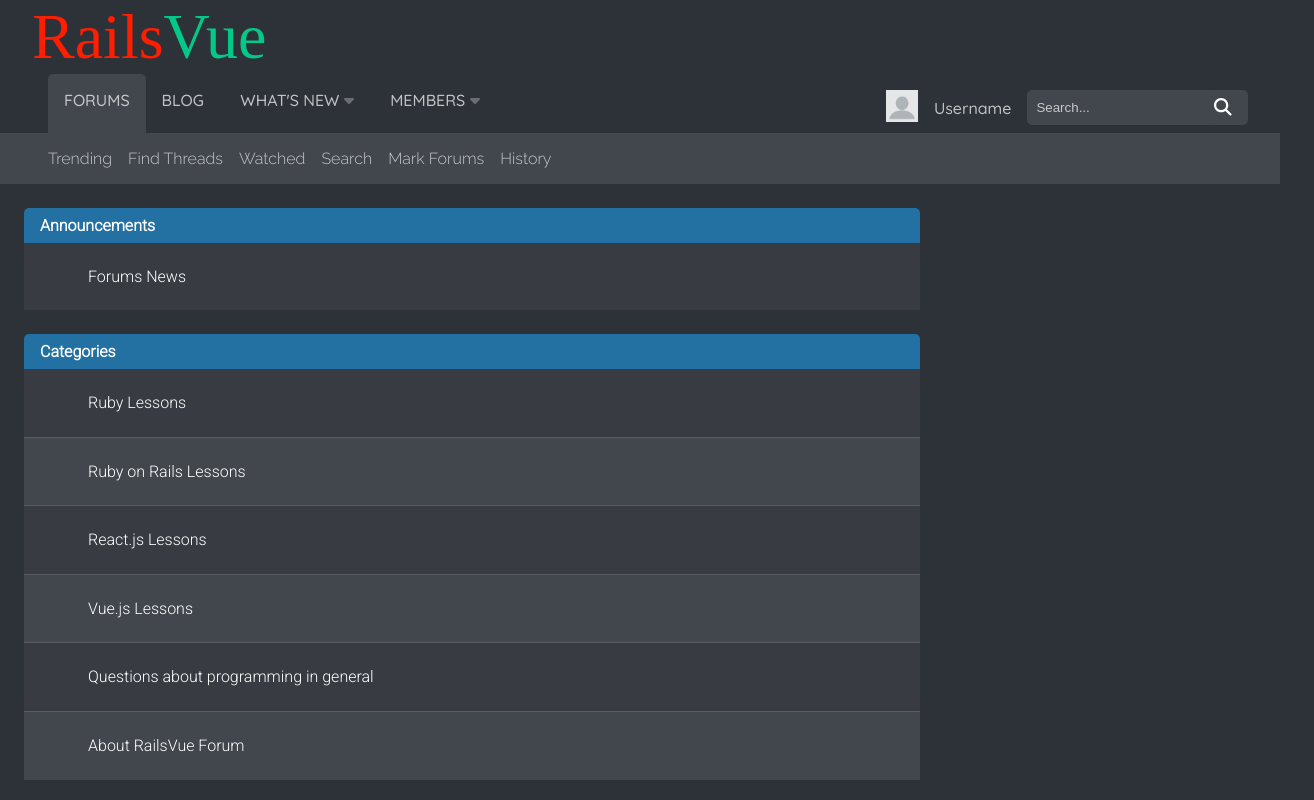
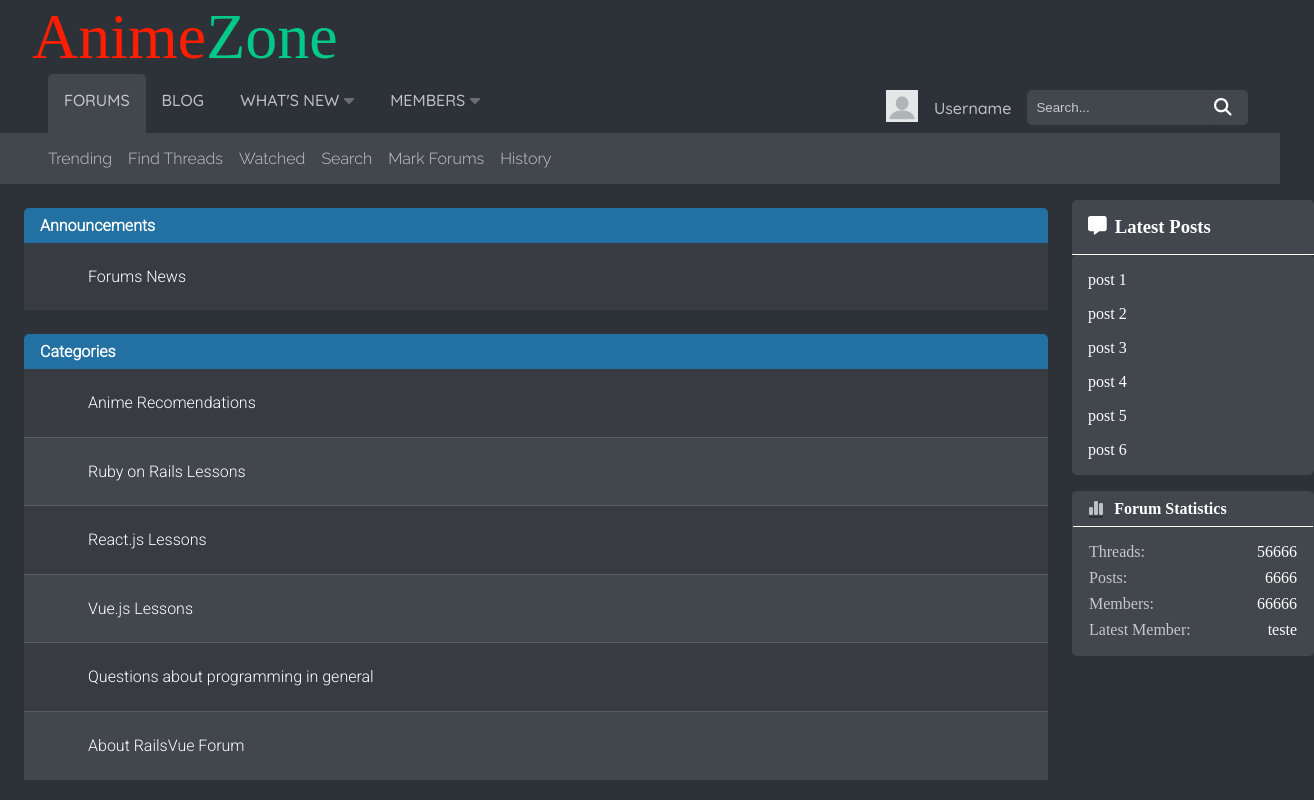
Before and after one commit to Rubykami/railsvueforum-Vuejs, a Vue app: page / in a window 1280 px wide. Shown: the top 800 px of the page, 1314 px wide, since content can reach past the window. Built offline with nearby package versions, Linux system fonts and the light colour scheme; a web font is replaced by a local one.

Commit message:
finished forum page and eslint configuration

```diff
--- a/package.json
+++ b/package.json
@@ -24,6 +24,8 @@
   "devDependencies": {
     "@rushstack/eslint-patch": "^1.1.4",
     "@types/node": "^18.11.12",
+    "@typescript-eslint/eslint-plugin": "^5.53.0",
+    "@typescript-eslint/parser": "^5.53.0",
     "@vitejs/plugin-vue": "^4.0.0",
     "@vitejs/plugin-vue-jsx": "^3.0.0",
     "@vue/cli-plugin-vuex": "~5.0.0",
@@ -31,7 +33,7 @@
     "@vue/eslint-config-typescript": "^11.0.0",
     "@vue/tsconfig": "^0.1.3",
     "eslint": "^8.22.0",
-    "eslint-plugin-vue": "^9.3.0",
+    "eslint-plugin-vue": "^9.9.0",
     "npm-run-all": "^4.1.5",
     "prettier": "^2.7.1",
     "sass": "^1.58.0",
--- /dev/null
+++ b/src/components/ForumStatistics.vue
@@ -0,0 +1,146 @@
+<template>
+  <section class="main__forumstatisticssection">
+    <h1 class="main__forumstatisticssection__title">
+      <span class="main__forumstatisticssection__title__spanicon">
+        <font-awesome-icon
+          class="main__forumstatisticssection__title__icon"
+          icon="fa-solid fa-chart-simple"
+        />
+      </span>
+      <span class="main__forumstatisticssection__title__spantext">
+        Forum Statistics
+      </span>
+    </h1>
+    <div class="main__forumstatisticssection__threadsdiv">
+      <span class="main__forumstatisticssection__threadsdiv__threadstext">
+        Threads:
+      </span>
+      <span class="main__forumstatisticssection__threadsdiv__threadsvalue">
+        56666
+      </span>
+    </div>
+    <div class="main__forumstatisticssection__postsdiv">
+      <span class="main__forumstatisticssection__postsdiv__poststext">
+        Posts:
+      </span>
+      <span class="main__forumstatisticssection__postsdiv__postsvalue">
+        6666
+      </span>
+    </div>
+    <div class="main__forumstatisticssection__membersdiv">
+      <span class="main__forumstatisticssection__membersdiv__memberstext">
+        Members:
+      </span>
+      <span class="main__forumstatisticssection__membersdiv__membersvalue">
+        66666
+      </span>
+    </div>
+    <div class="main__forumstatisticssection__latestmemberdiv">
+      <span
+        class="main__forumstatisticssection__latestmemberdiv__latestmembertext"
+      >
+        Latest Member:
+      </span>
+      <span
+        class="main__forumstatisticssection__latestmemberdiv__latestmembername"
+      >
+        teste
+      </span>
+    </div>
+  </section>
+</template>
+
+<script setup lang="ts"></script>
+
+<style lang="scss" scoped>
+.main__forumstatisticssection {
+  border: 1px solid #42464d;
+  margin-top: 1rem;
+  border-radius: 5px 5px 5px 5px;
+
+  &__title {
+    background-color: #42464d;
+    font-size: 1rem;
+    display: flex;
+    gap: 0.7rem;
+    width: 15rem;
+    padding: 0.5rem;
+    padding-left: 1rem;
+    color: white;
+    border-bottom: 1px solid white;
+    &__spantext {
+        background-color: #42464d;
+    }
+    &__icon {
+      color: #bcc0c7;
+      background-color: #42464d;
+    }
+  }
+  &__threadsdiv {
+    background-color: #42464d;
+    display: flex;
+    justify-content: space-between;
+    padding: 0.25rem;
+    padding-left: 1rem;
+    padding-right: 1rem;
+    color: white;
+    padding-top: 1rem;
+    &__threadstext {
+        background-color: #42464d;
+        color: rgba(white, 0.7);
+    }
+    &__threadsvalue {
+        background-color: #42464d;
+    }
+  }
+  &__membersdiv {
+    background-color: #42464d;
+    display: flex;
+    justify-content: space-between;
+    padding: 0.25rem;
+    padding-left: 1rem;
+    padding-right: 1rem;
+    color: white;
+    &__memberstext {
+        background-color: #42464d;
+        color: rgba(white, 0.7);
+    }
+    &__membersvalue {
+        background-color: #42464d;
+    }
+  }
+  &__latestmemberdiv {
+    background-color: #42464d;
+    display: flex;
+    justify-content: space-between;
+    padding: 0.25rem;
+    padding-left: 1rem;
+    padding-right: 1rem;
+    color: white;
+    padding-bottom: 1rem;
+    &__latestmembertext {
+        background-color: #42464d;
+        color: rgba(white, 0.7);
+    }
+    &__latestmembername {
+        background-color: #42464d;
+    }
+  }
+  &__postsdiv {
+    background-color: #42464d;
+    display: flex;
+    justify-content: space-between;
+    padding: 0.25rem;
+    padding-left: 1rem;
+    padding-right: 1rem;
+    color: white;
+    &__poststext {
+        background-color: #42464d;
+        color: rgba(white, 0.7);
+    }
+    &__postsvalue {
+        background-color: #42464d;
+    }
+  }
+}
+</style>
--- a/src/components/ForumThreads.vue
+++ b/src/components/ForumThreads.vue
@@ -75,7 +75,6 @@
 </template>
 
 <script setup lang="ts">
-import { ref } from "vue";
 import ThreadsDivisions from "./ThreadsDivisions.vue";
 
 const props = defineProps({
@@ -97,7 +96,7 @@
 <style lang="scss" scoped>
 .main {
   &__forumdivisionsection {
-    width: 70vw;
+    width: 80vw;
     margin: 1.5rem;
   }
   &__forumdivision__title {
--- a/src/components/Header.vue
+++ b/src/components/Header.vue
@@ -1,8 +1,8 @@
 <template>
   <header class="header">
     <section class="header__logodiv">
-      <span class="header__logodiv__rails"> Rails </span>
-      <span class="header__logodiv__vue"> Vue </span>
+      <span class="header__logodiv__anime"> Anime </span>
+      <span class="header__logodiv__zone"> Zone </span>
     </section>
     <nav class="header__firstnav">
       <div class="header__firstnav__linksdiv">
@@ -86,8 +86,8 @@
 import { onMounted, ref } from "vue";
 import Link from "./Link.vue";
 
-const whatsnewoptions = ref(null);
-const membersoptions = ref(null);
+const whatsnewoptions: any = ref(null);
+const membersoptions: any = ref(null);
 
 const ShowWhatsnew = () => {
   if (whatsnewoptions.value.style.display === "none") {
@@ -188,9 +188,8 @@
     to: "#",
     Text: "BLOG",
     id: 2,
-  }
+  },
 ];
-
 </script>
 
 <style scoped lang="scss">
@@ -355,11 +354,11 @@
     font-size: 4rem;
     background-color: #2d3238;
     display: flex;
-    &__rails {
+    &__anime {
       background-color: #2d3238;
       color: #ff1e00;
     }
-    &__vue {
+    &__zone {
       color: #03c988;
       background-color: #2d3238;
     }
--- /dev/null
+++ b/src/components/Latestposts.vue
@@ -0,0 +1,55 @@
+<template>
+  <section class="main__latestpostssection">
+    <h1 class="main__latestpostssection__title">
+      <font-awesome-icon
+        class="main__latestpostssection__title__icon"
+        icon="fa-solid fa-message"
+      />
+      <span class="main__latestpostssection__title__text"> Latest Posts </span>
+    </h1>
+    <div class="main__latestpostssection__postsdiv">
+      <div class="main__latestpostssection__postsdiv__post">post 1</div>
+      <div class="main__latestpostssection__postsdiv__post">post 2</div>
+      <div class="main__latestpostssection__postsdiv__post">post 3</div>
+      <div class="main__latestpostssection__postsdiv__post">post 4</div>
+      <div class="main__latestpostssection__postsdiv__post">post 5</div>
+      <div class="main__latestpostssection__postsdiv__post">post 6</div>
+    </div>
+  </section>
+</template>
+
+<script setup lang="ts"></script>
+
+<style lang="scss" scoped>
+.main__latestpostssection {
+  margin-top: 1rem;
+  &__title {
+    border-radius: 5px 5px 0px 0px;
+    padding: 1rem;
+    background-color: #42464d;
+    border-bottom: 1px solid white;
+    display: flex;
+    gap: 0.5rem;
+    &__text {
+      background-color: #42464d;
+      color: white;
+    }
+    &__icon {
+      background-color: #42464d;
+      color: white;
+    }
+  }
+  &__postsdiv {
+    border-radius: 5px 5px 5px 5px;
+    padding: 1rem;
+    background-color: #42464d;
+    gap: 1rem;
+    display: flex;
+    flex-direction: column;
+    color: white;
+    &__post {
+      background-color: #42464d;
+    }
+  }
+}
+</style>
--- a/src/main.ts
+++ b/src/main.ts
@@ -1,21 +1,24 @@
+/* eslint-disable linebreak-style */
 import { createApp } from "vue";
 import App from "./App.vue";
 import router from "./router";
-import store from "./store";
 import { library } from "@fortawesome/fontawesome-svg-core";
 import { FontAwesomeIcon } from "@fortawesome/vue-fontawesome";
-import { faCaretDown } from "@fortawesome/free-solid-svg-icons"
-import { faMagnifyingGlass } from "@fortawesome/free-solid-svg-icons"
+import { faCaretDown, faChartSimple, faMessage } from "@fortawesome/free-solid-svg-icons";
+import { faMagnifyingGlass } from "@fortawesome/free-solid-svg-icons";
 import ForumThreads from "./components/ForumThreads.vue";
 import ThreadsDivisions from "./components/ThreadsDivisions.vue";
+import ForumStatistics from "./components/ForumStatistics.vue";
+import LatestPosts from "./components/Latestposts.vue";
 
 
 const app = createApp(App).component("font-awesome-icon", FontAwesomeIcon);
-library.add(faCaretDown, faMagnifyingGlass);
+library.add(faCaretDown, faMagnifyingGlass, faChartSimple, faMessage);
 
 app.use(router);
-app.use(store);
-app.component("ForumThreads", ForumThreads)
-app.component("ThreadsDivisions", ThreadsDivisions)
+app.component("ForumThreads", ForumThreads);
+app.component("ThreadsDivisions", ThreadsDivisions);
+app.component("ForumStatistics", ForumStatistics);
+app.component("LatestPosts", LatestPosts);
 
 app.mount("#app");
--- a/src/views/ForumsView.vue
+++ b/src/views/ForumsView.vue
@@ -1,38 +1,71 @@
 <template>
   <main class="main">
-    <ForumThreads :showfirstdivision="true" :showseconddivision="false" :showthirddivision="false" Title="Announcements">
+    <div>
+      <ForumThreads
+        :showfirstdivision="true"
+        :showseconddivision="false"
+        :showthirddivision="false"
+        Title="Announcements"
+      >
         <template v-slot:firstthread> Forums News </template>
       </ForumThreads>
 
-    <ForumThreads Title="Categories" :showfirstdivision="false" :showthirddivision="true" :showseconddivision="false">
-      <template v-slot:firstlinethirdmultilink> Ruby Lessons </template>
-      <template v-slot:secondlinethirdmultilink> Ruby on Rails Lessons </template>
+      <ForumThreads
+        Title="Categories"
+        :showfirstdivision="false"
+        :showthirddivision="true"
+        :showseconddivision="false"
+      >
+        <template v-slot:firstlinethirdmultilink>
+          Anime Recomendations
+        </template>
+        <template v-slot:secondlinethirdmultilink>
+          Ruby on Rails Lessons
+        </template>
         <template v-slot:thirdlinethirdmultilink> React.js Lessons </template>
         <template v-slot:fourthlinethirdmultilink> Vue.js Lessons </template>
-      <template v-slot:fifthlinethirdmultilink> Questions about programming in general </template>
-      <template v-slot:sixthlinethirdmultilink> About RailsVue Forum </template>
+        <template v-slot:fifthlinethirdmultilink>
+          Questions about programming in general
+        </template>
+        <template v-slot:sixthlinethirdmultilink>
+          About RailsVue Forum
+        </template>
       </ForumThreads>
 
-    <ForumThreads :showfirstdivision="true" :showseconddivision="true" :showthirddivision="false" Title="Discussion">
+      <ForumThreads
+        :showfirstdivision="true"
+        :showseconddivision="true"
+        :showthirddivision="false"
+        Title="Discussion"
+      >
         <template v-slot:firstmultilink> Off-Topic </template>
-      <template v-slot:firstlinesecondmultilink> Site Problems / Ideas </template>
-      <template v-slot:secondlinesecondmultilink> Report any problems with the site here along with any ideas you have about making the forum better </template>
+        <template v-slot:firstlinesecondmultilink>
+          Site Problems / Ideas
+        </template>
+        <template v-slot:secondlinesecondmultilink>
+          Report any problems with the site here along with any ideas you have
+          about making the forum better
+        </template>
       </ForumThreads>
+    </div>
+
+    <aside>
+      <LatestPosts />
+      <ForumStatistics />
+    </aside>
   </main>
 </template>
 
-<script lang="ts">
+<script setup lang="ts">
 import ForumThreads from "@/components/ForumThreads.vue";
+import ForumStatistics from "@/components/ForumStatistics.vue";
+import LatestPosts from "@/components/Latestposts.vue";
 
-export default {
-  setup() {
-
-  },
-};
 </script>
 
 <style lang="scss" scoped>
 .main {
   height: 50rem;
+  display: flex;
 }
 </style>
```
Also changed, not shown: .eslintrc.cjs (deleted), .eslintrc.js (added), 2 other files (tests, documents, lock files or other folders). Lines whose indentation alone changed are shown as unchanged.
